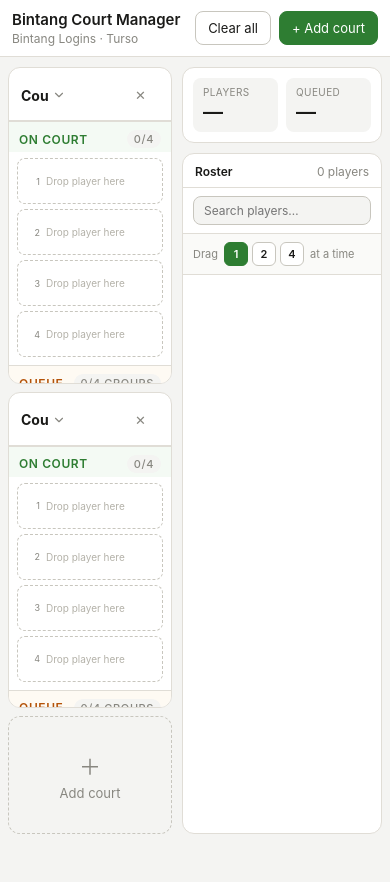
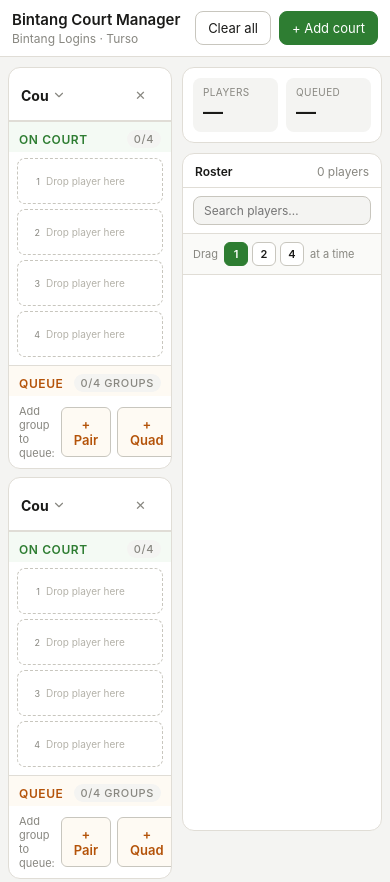
Before and after one commit to maijordan/jonstrikersite, a website: page index.html in a window 390 px wide. Shown: the top 882 px of the page. Before the commit the page ends 844 px from the top, so only its background shows below. Drawn offline with nearby package versions, Linux system fonts and the light colour scheme; no server answers.

Commit message:
Fixing secret vars & mobile viewing

```diff
--- a/Style.css
+++ b/Style.css
@@ -750,3 +750,33 @@ body {
     .col-username { font-size: 13px; }
     .col-password { font-size: 11px; }
 }
+/* ── Mobile scroll fix ── */
+@media (max-width: 900px) {
+    body {
+        overflow-y: auto;
+        height: auto;
+    }
+
+    #main-layout {
+        overflow: visible;
+        height: auto;
+        align-items: start;
+    }
+
+    #courts-area {
+        height: auto;
+        min-height: 0;
+    }
+
+    #courts-grid {
+        overflow-y: visible;
+        height: auto;
+        min-height: 0;
+    }
+
+    #sidebar {
+        position: sticky;
+        top: 10px;
+        height: calc(100vh - 80px);
+    }
+}
```
Also changed, not shown: .github/workflows/deploy.yml.
